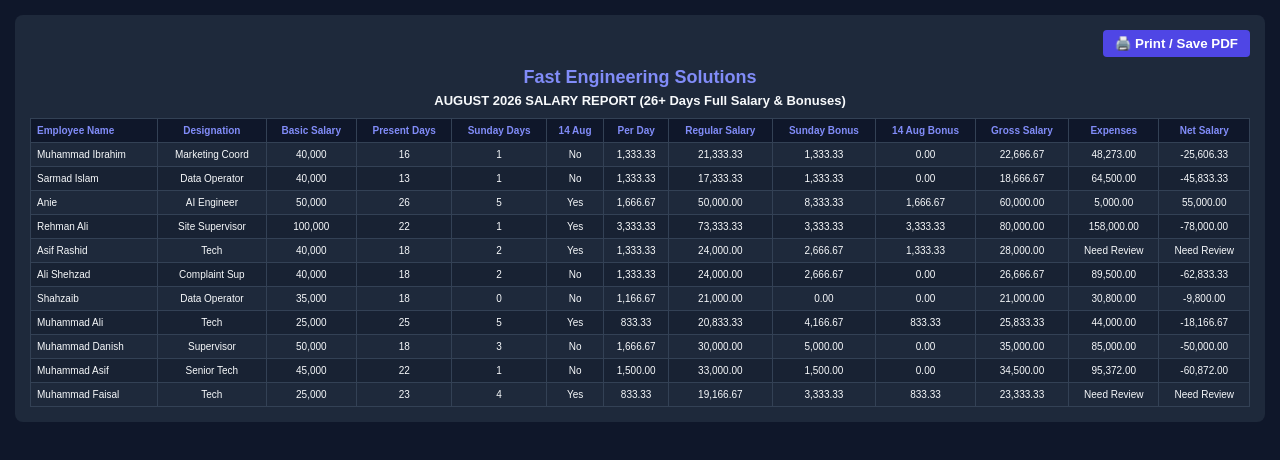
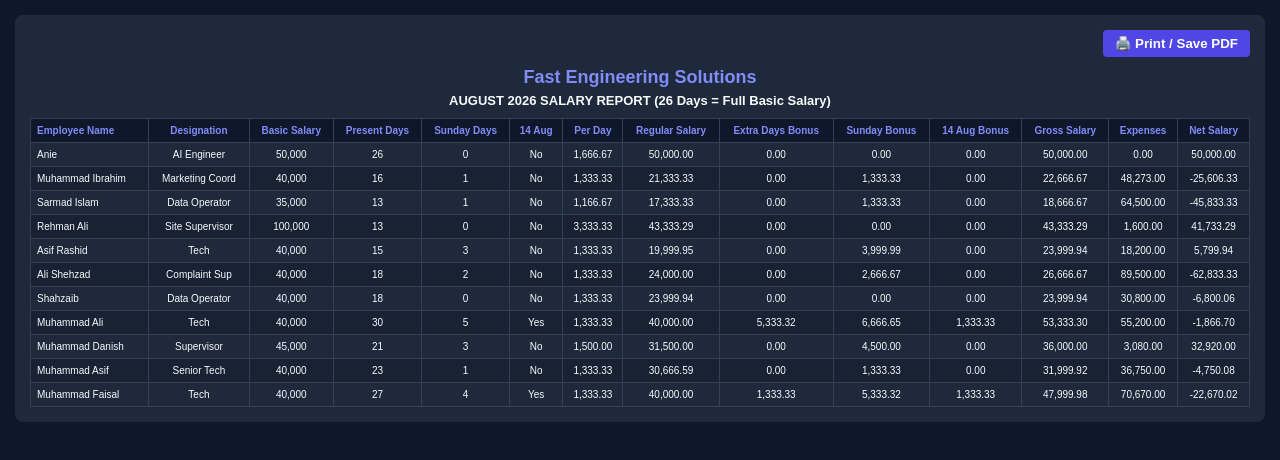
Before and after one commit to Ainey123/attendance-sheet-app, a website: page public/August_2026_Salary_Report_Compact.html in a window 1280 px wide. Drawn offline with Linux system fonts and the light colour scheme.

Commit message:
Update Anie basic salary to 50000 and 26 days = 50000 in compact PDF report

```diff
--- a/public/August_2026_Salary_Report_Compact.html
+++ b/public/August_2026_Salary_Report_Compact.html
@@ -23,7 +23,7 @@
       <button onclick="window.print()" class="btn-print">🖨️ Print / Save PDF</button>
     </div>
     <h1>Fast Engineering Solutions</h1>
-    <h2>AUGUST 2026 SALARY REPORT (26+ Days Full Salary & Bonuses)</h2>
+    <h2>AUGUST 2026 SALARY REPORT (26 Days = Full Basic Salary)</h2>
 
     <table>
       <thead>
@@ -36,6 +36,7 @@
           <th>14 Aug</th>
           <th>Per Day</th>
           <th>Regular Salary</th>
+          <th>Extra Days Bonus</th>
           <th>Sunday Bonus</th>
           <th>14 Aug Bonus</th>
           <th>Gross Salary</th>
@@ -44,17 +45,17 @@
         </tr>
       </thead>
       <tbody>
-        <tr><td style="text-align:left;">Muhammad Ibrahim</td><td>Marketing Coord</td><td>40,000</td><td>16</td><td>1</td><td>No</td><td>1,333.33</td><td>21,333.33</td><td>1,333.33</td><td>0.00</td><td>22,666.67</td><td>48,273.00</td><td>-25,606.33</td></tr>
-        <tr><td style="text-align:left;">Sarmad Islam</td><td>Data Operator</td><td>40,000</td><td>13</td><td>1</td><td>No</td><td>1,333.33</td><td>17,333.33</td><td>1,333.33</td><td>0.00</td><td>18,666.67</td><td>64,500.00</td><td>-45,833.33</td></tr>
-        <tr><td style="text-align:left;">Anie</td><td>AI Engineer</td><td>50,000</td><td>26</td><td>5</td><td>Yes</td><td>1,666.67</td><td>50,000.00</td><td>8,333.33</td><td>1,666.67</td><td>60,000.00</td><td>5,000.00</td><td>55,000.00</td></tr>
-        <tr><td style="text-align:left;">Rehman Ali</td><td>Site Supervisor</td><td>100,000</td><td>22</td><td>1</td><td>Yes</td><td>3,333.33</td><td>73,333.33</td><td>3,333.33</td><td>3,333.33</td><td>80,000.00</td><td>158,000.00</td><td>-78,000.00</td></tr>
-        <tr><td style="text-align:left;">Asif Rashid</td><td>Tech</td><td>40,000</td><td>18</td><td>2</td><td>Yes</td><td>1,333.33</td><td>24,000.00</td><td>2,666.67</td><td>1,333.33</td><td>28,000.00</td><td>Need Review</td><td>Need Review</td></tr>
-        <tr><td style="text-align:left;">Ali Shehzad</td><td>Complaint Sup</td><td>40,000</td><td>18</td><td>2</td><td>No</td><td>1,333.33</td><td>24,000.00</td><td>2,666.67</td><td>0.00</td><td>26,666.67</td><td>89,500.00</td><td>-62,833.33</td></tr>
-        <tr><td style="text-align:left;">Shahzaib</td><td>Data Operator</td><td>35,000</td><td>18</td><td>0</td><td>No</td><td>1,166.67</td><td>21,000.00</td><td>0.00</td><td>0.00</td><td>21,000.00</td><td>30,800.00</td><td>-9,800.00</td></tr>
-        <tr><td style="text-align:left;">Muhammad Ali</td><td>Tech</td><td>25,000</td><td>25</td><td>5</td><td>Yes</td><td>833.33</td><td>20,833.33</td><td>4,166.67</td><td>833.33</td><td>25,833.33</td><td>44,000.00</td><td>-18,166.67</td></tr>
-        <tr><td style="text-align:left;">Muhammad Danish</td><td>Supervisor</td><td>50,000</td><td>18</td><td>3</td><td>No</td><td>1,666.67</td><td>30,000.00</td><td>5,000.00</td><td>0.00</td><td>35,000.00</td><td>85,000.00</td><td>-50,000.00</td></tr>
-        <tr><td style="text-align:left;">Muhammad Asif</td><td>Senior Tech</td><td>45,000</td><td>22</td><td>1</td><td>No</td><td>1,500.00</td><td>33,000.00</td><td>1,500.00</td><td>0.00</td><td>34,500.00</td><td>95,372.00</td><td>-60,872.00</td></tr>
-        <tr><td style="text-align:left;">Muhammad Faisal</td><td>Tech</td><td>25,000</td><td>23</td><td>4</td><td>Yes</td><td>833.33</td><td>19,166.67</td><td>3,333.33</td><td>833.33</td><td>23,333.33</td><td>Need Review</td><td>Need Review</td></tr>
+        <tr><td style="text-align:left;">Anie</td><td>AI Engineer</td><td>50,000</td><td>26</td><td>0</td><td>No</td><td>1,666.67</td><td>50,000.00</td><td>0.00</td><td>0.00</td><td>0.00</td><td>50,000.00</td><td>0.00</td><td>50,000.00</td></tr>
+        <tr><td style="text-align:left;">Muhammad Ibrahim</td><td>Marketing Coord</td><td>40,000</td><td>16</td><td>1</td><td>No</td><td>1,333.33</td><td>21,333.33</td><td>0.00</td><td>1,333.33</td><td>0.00</td><td>22,666.67</td><td>48,273.00</td><td>-25,606.33</td></tr>
+        <tr><td style="text-align:left;">Sarmad Islam</td><td>Data Operator</td><td>35,000</td><td>13</td><td>1</td><td>No</td><td>1,166.67</td><td>17,333.33</td><td>0.00</td><td>1,333.33</td><td>0.00</td><td>18,666.67</td><td>64,500.00</td><td>-45,833.33</td></tr>
+        <tr><td style="text-align:left;">Rehman Ali</td><td>Site Supervisor</td><td>100,000</td><td>13</td><td>0</td><td>No</td><td>3,333.33</td><td>43,333.29</td><td>0.00</td><td>0.00</td><td>0.00</td><td>43,333.29</td><td>1,600.00</td><td>41,733.29</td></tr>
+        <tr><td style="text-align:left;">Asif Rashid</td><td>Tech</td><td>40,000</td><td>15</td><td>3</td><td>No</td><td>1,333.33</td><td>19,999.95</td><td>0.00</td><td>3,999.99</td><td>0.00</td><td>23,999.94</td><td>18,200.00</td><td>5,799.94</td></tr>
+        <tr><td style="text-align:left;">Ali Shehzad</td><td>Complaint Sup</td><td>40,000</td><td>18</td><td>2</td><td>No</td><td>1,333.33</td><td>24,000.00</td><td>0.00</td><td>2,666.67</td><td>0.00</td><td>26,666.67</td><td>89,500.00</td><td>-62,833.33</td></tr>
+        <tr><td style="text-align:left;">Shahzaib</td><td>Data Operator</td><td>40,000</td><td>18</td><td>0</td><td>No</td><td>1,333.33</td><td>23,999.94</td><td>0.00</td><td>0.00</td><td>0.00</td><td>23,999.94</td><td>30,800.00</td><td>-6,800.06</td></tr>
+        <tr><td style="text-align:left;">Muhammad Ali</td><td>Tech</td><td>40,000</td><td>30</td><td>5</td><td>Yes</td><td>1,333.33</td><td>40,000.00</td><td>5,333.32</td><td>6,666.65</td><td>1,333.33</td><td>53,333.30</td><td>55,200.00</td><td>-1,866.70</td></tr>
+        <tr><td style="text-align:left;">Muhammad Danish</td><td>Supervisor</td><td>45,000</td><td>21</td><td>3</td><td>No</td><td>1,500.00</td><td>31,500.00</td><td>0.00</td><td>4,500.00</td><td>0.00</td><td>36,000.00</td><td>3,080.00</td><td>32,920.00</td></tr>
+        <tr><td style="text-align:left;">Muhammad Asif</td><td>Senior Tech</td><td>40,000</td><td>23</td><td>1</td><td>No</td><td>1,333.33</td><td>30,666.59</td><td>0.00</td><td>1,333.33</td><td>0.00</td><td>31,999.92</td><td>36,750.00</td><td>-4,750.08</td></tr>
+        <tr><td style="text-align:left;">Muhammad Faisal</td><td>Tech</td><td>40,000</td><td>27</td><td>4</td><td>Yes</td><td>1,333.33</td><td>40,000.00</td><td>1,333.33</td><td>5,333.32</td><td>1,333.33</td><td>47,999.98</td><td>70,670.00</td><td>-22,670.02</td></tr>
       </tbody>
     </table>
   </div>
```
